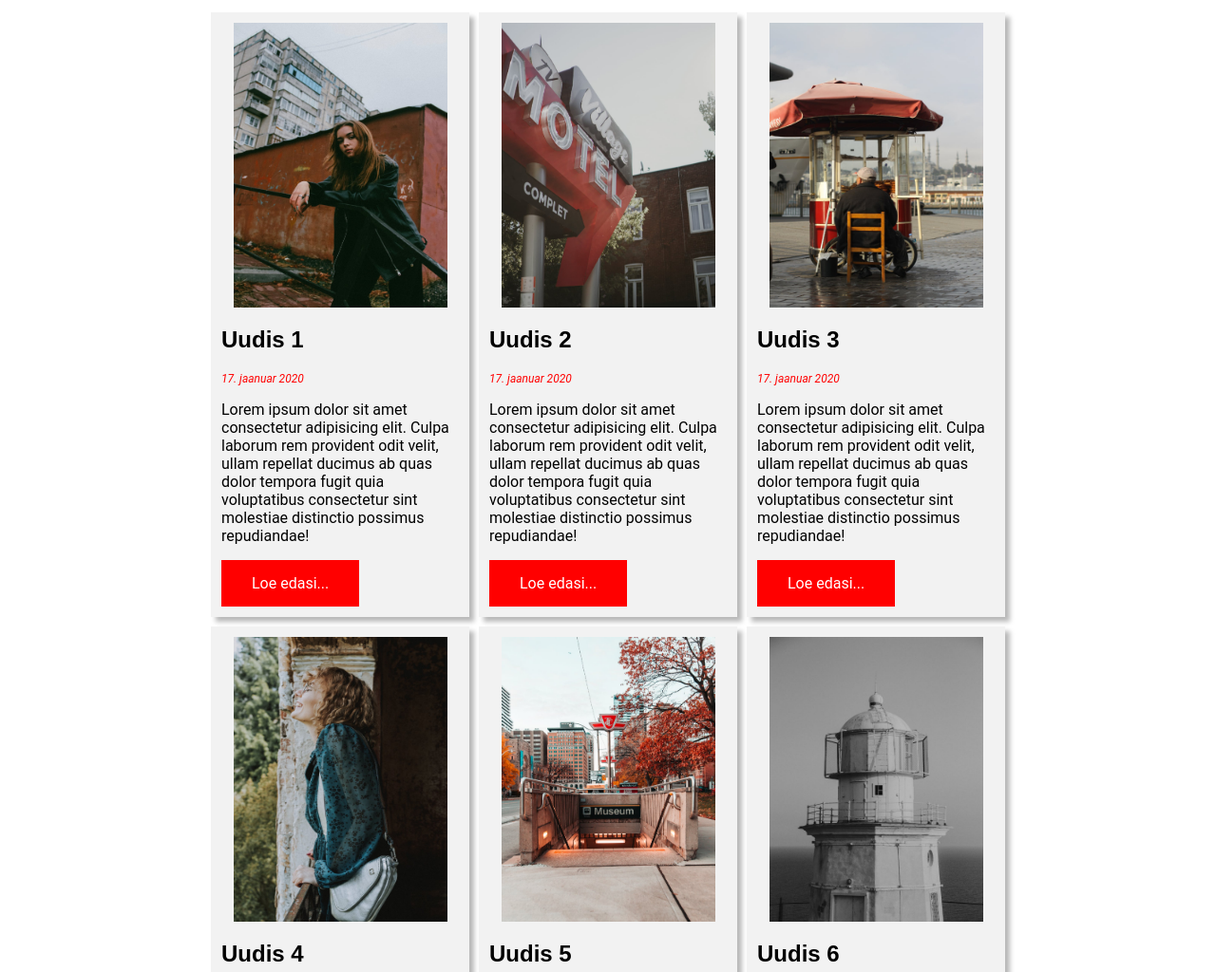
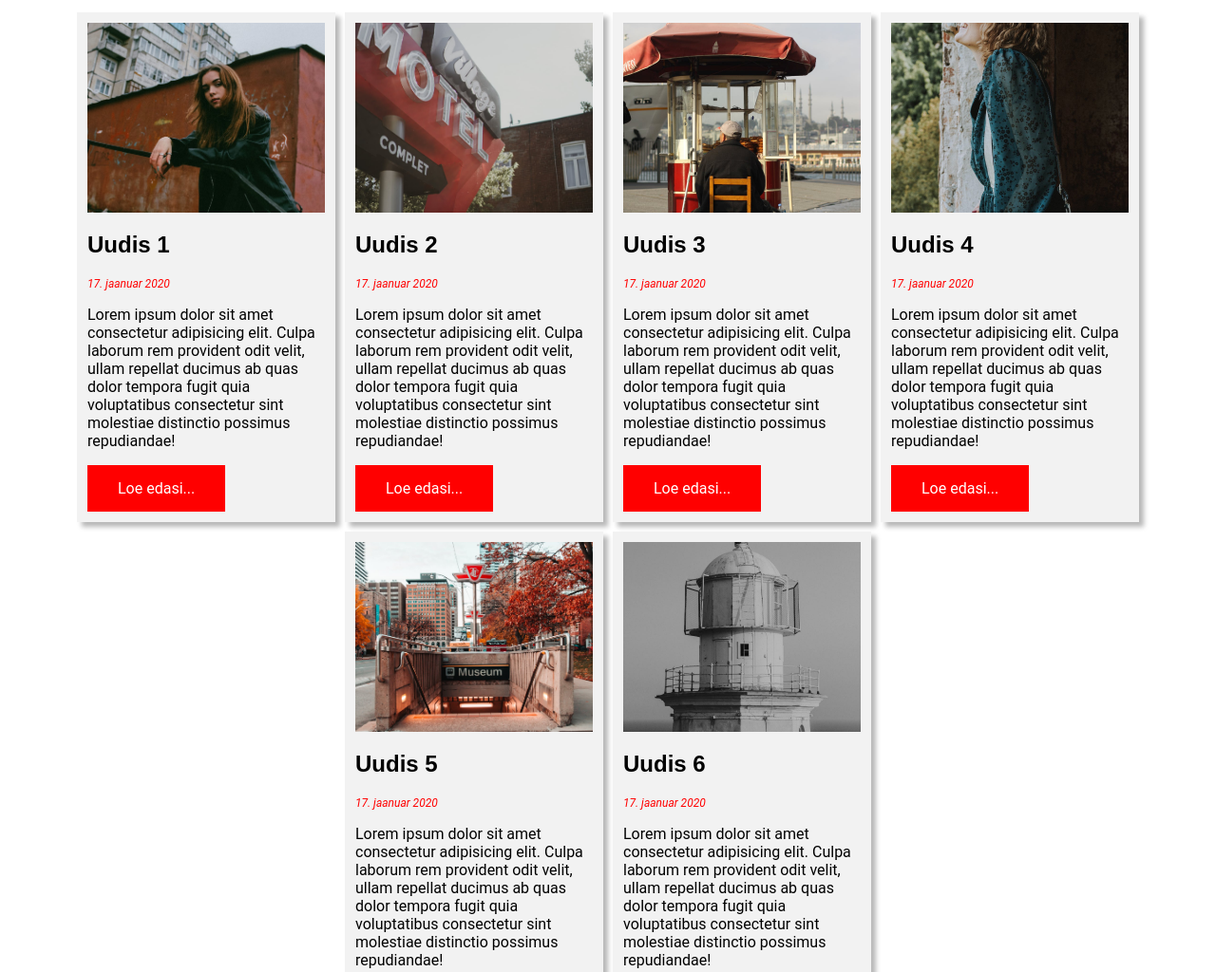
Before and after one commit to SpiidiK/Veebiarendus-koolitus, a plain HTML site: page loeng03/blogi.html in a window 1280 px wide. Shown: the top 1024 px of the page at 95% size. Drawn offline with Linux system fonts and the light colour scheme.

Commit message:
loeng03
Koduneülesanne

```diff
--- a/loeng03/blogi.css
+++ b/loeng03/blogi.css
@@ -73,3 +73,22 @@ h2{
     background-color: rgb(117, 10, 10); /* Green */
     color: white;
   }
+
+
+  .pilt {
+    width:100%;
+    height:200px;
+    object-fit:cover;
+}
+
+@media only screen and (max-width: 576px) {
+    .blokk {
+      width: 100%;
+      margin-left: auto;
+      margin-right: auto;
+    }
+  }
+
+  .konteiner{
+      width: 100%;
+  }
--- a/loeng03/blogi.html
+++ b/loeng03/blogi.html
@@ -11,7 +11,7 @@
     <div class="konteiner">
 
         <div class="blokk ">
-            <div><img  src="1.jpeg" class="center" alt=""></div>
+            <div><img  src="1.jpeg" class="center pilt" alt=""></div>
             <h2>Uudis 1</h2>
             <div class="uudis-kuupaev">17. jaanuar 2020</div>
             <div class="uudis-sisu">
@@ -22,7 +22,7 @@
             </div>
         </div>
         <div class="blokk">
-            <div><img  src="2.jpeg" class="center" alt=""></div>
+            <div><img  src="2.jpeg" class="center pilt" alt=""></div>
             <h2>Uudis 2</h2>
             <div class="uudis-kuupaev">17. jaanuar 2020</div>
             <div class="uudis-sisu">
@@ -33,7 +33,7 @@
             </div>
         </div>
         <div class="blokk">
-            <div><img   src="3.jpeg" class="center" alt=""></div>
+            <div><img   src="3.jpeg" class="center pilt" alt=""></div>
             <h2>Uudis 3</h2>
             <div class="uudis-kuupaev">17. jaanuar 2020</div>
             <div class="uudis-sisu">
@@ -44,7 +44,7 @@
             </div>
         </div>
         <div class="blokk">
-            <div><img  src="4.jpeg" class="center" alt=""></div>
+            <div><img  src="4.jpeg" class="center pilt" alt=""></div>
             <h2>Uudis 4</h2>
             <div class="uudis-kuupaev">17. jaanuar 2020</div>
             <div class="uudis-sisu">
@@ -55,7 +55,7 @@
             </div>
         </div>
         <div class="blokk">
-            <div><img  src="5.jpeg" class="center" alt=""></div>
+            <div><img  src="5.jpeg" class="center pilt" alt=""></div>
             <h2>Uudis 5</h2>
             <div class="uudis-kuupaev">17. jaanuar 2020</div>
             <div class="uudis-sisu">
@@ -66,7 +66,7 @@
             </div>
         </div>
         <div class="blokk">
-            <div><img   src="6.jpeg" class="center" alt=""></div>
+            <div><img   src="6.jpeg" class="center pilt" alt=""></div>
             <h2>Uudis 6</h2>
             <div class="uudis-kuupaev">17. jaanuar 2020</div>
             <div class="uudis-sisu">
```
